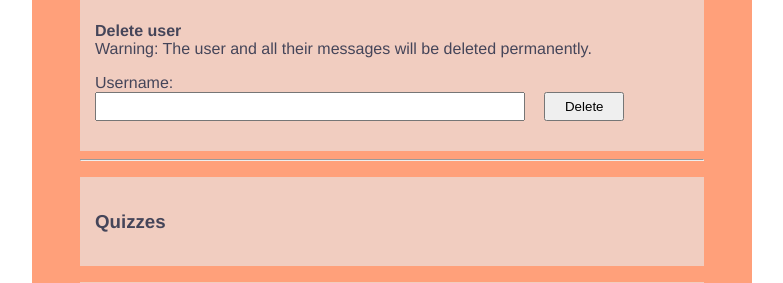
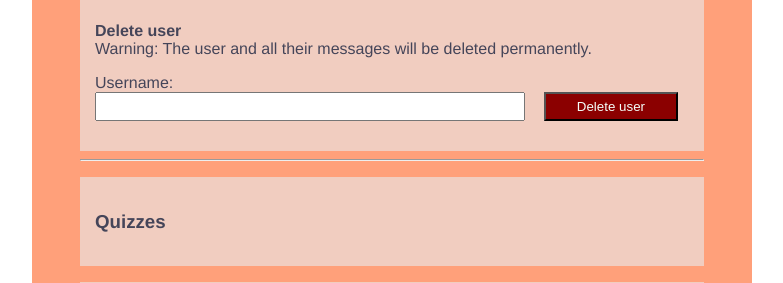
Before and after one commit to SiniCode/study-buddy, a Flask app: template templates/admin.html in a window 1280 px wide. Shown: the part 552-835 px from the top of the page, without its empty margins (248-1031 px from the left). Run offline with Flask 2, Linux system fonts and the light colour scheme; the template is opened without the code that fills it, so the values that code supplies are empty; the visitor is signed in with stand-in values (Sample User, id 1).

Commit message:
Make user deletion button more distinct

```diff
--- a/templates/admin.html
+++ b/templates/admin.html
@@ -15,7 +15,7 @@
   </p>
   <label for="username">Username:</label><br>
   <input type="text" name="username">
-  <input id=button type="submit" value="Delete">
+  <input id=button4 type="submit" value="Delete user">
   <input type="hidden" name="csrf_token" value="{{ session.csrf_token }}">
 </form>
 <hr>
```
